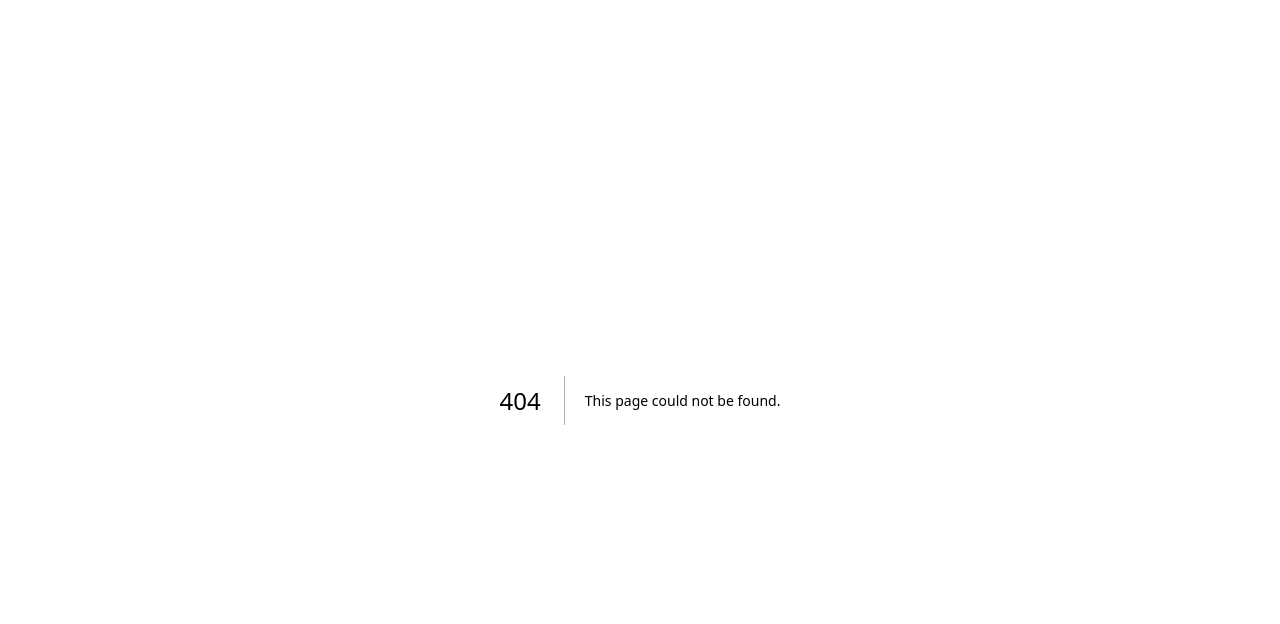
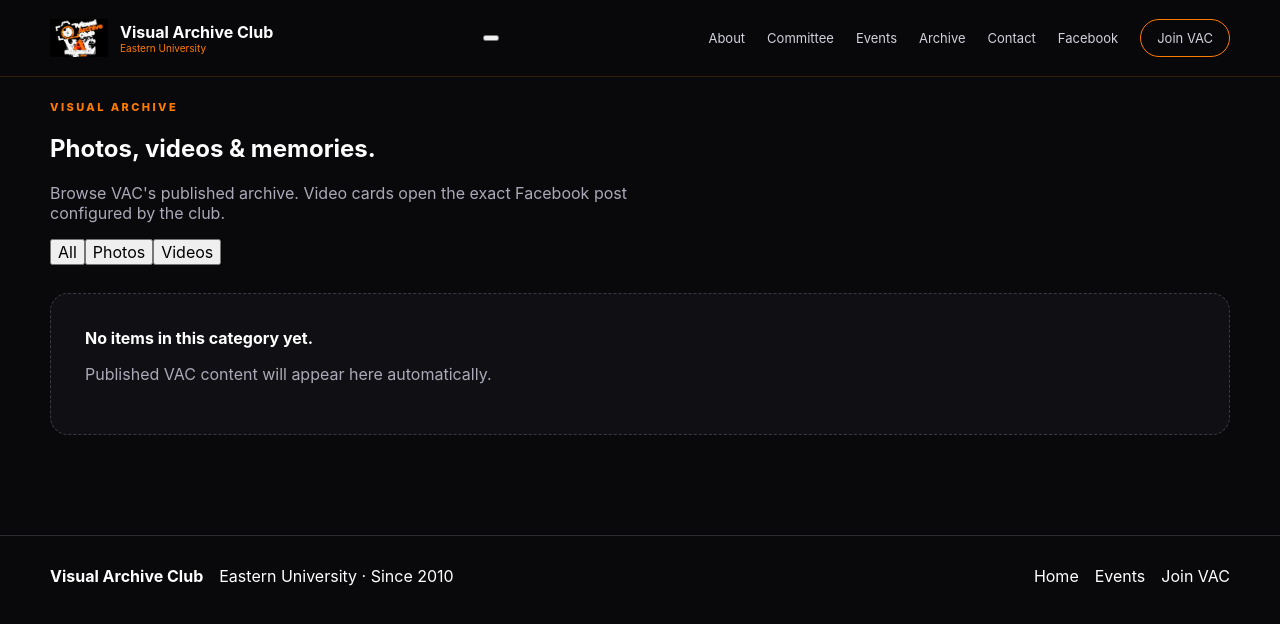
Before and after one commit to rzprince/VAC-Eastern-University-Website, a Next.js app: page /archive in a window 1280 px wide. Before the commit this address had no page. Shown: the top 624 px of the page. Built offline with nearby package versions, Linux system fonts and the light colour scheme; no server answers; the database is empty.

Commit message:
Add full public VAC media archive page

```diff
--- /dev/null
+++ b/app/archive/page.tsx
@@ -0,0 +1,49 @@
+import Link from "next/link";
+import { ArchiveExplorer } from "@/components/ArchiveExplorer";
+import { Navbar } from "@/components/Navbar";
+import { getAllMedia, getSiteSettings } from "@/lib/data";
+
+export const dynamic = "force-dynamic";
+
+export default async function ArchivePage() {
+  const [items, settings] = await Promise.all([
+    getAllMedia(),
+    getSiteSettings()
+  ]);
+
+  return (
+    <>
+      <Navbar
+        facebookPage={settings.facebookPage}
+        clubName={settings.clubName}
+        university={settings.university}
+      />
+      <main className="inner-page">
+        <section className="section">
+          <div className="shell">
+            <div className="eyebrow">Visual Archive</div>
+            <h1 className="page-title">Photos, videos & <span>memories.</span></h1>
+            <p className="section-copy">
+              Browse VAC&apos;s published archive. Video cards open the exact
+              Facebook post configured by the club.
+            </p>
+            <ArchiveExplorer items={items} facebookPage={settings.facebookPage} />
+          </div>
+        </section>
+      </main>
+      <footer>
+        <div className="shell footer-inner">
+          <div>
+            <strong>{settings.clubName}</strong>
+            <span>{settings.university} · Since {settings.since}</span>
+          </div>
+          <div>
+            <Link href="/">Home</Link>
+            <Link href="/events">Events</Link>
+            <Link href="/join">Join VAC</Link>
+          </div>
+        </div>
+      </footer>
+    </>
+  );
+}
```
